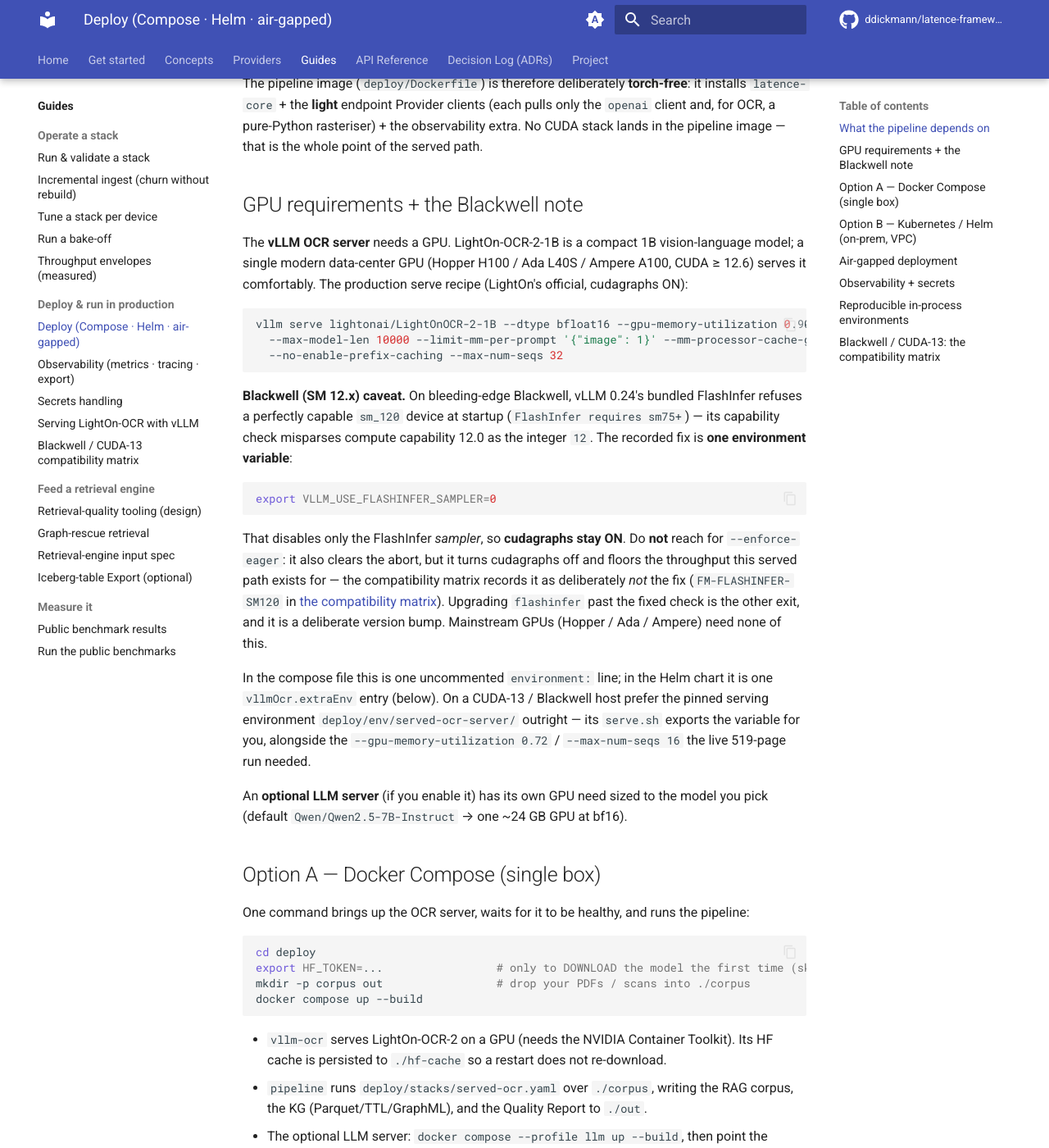
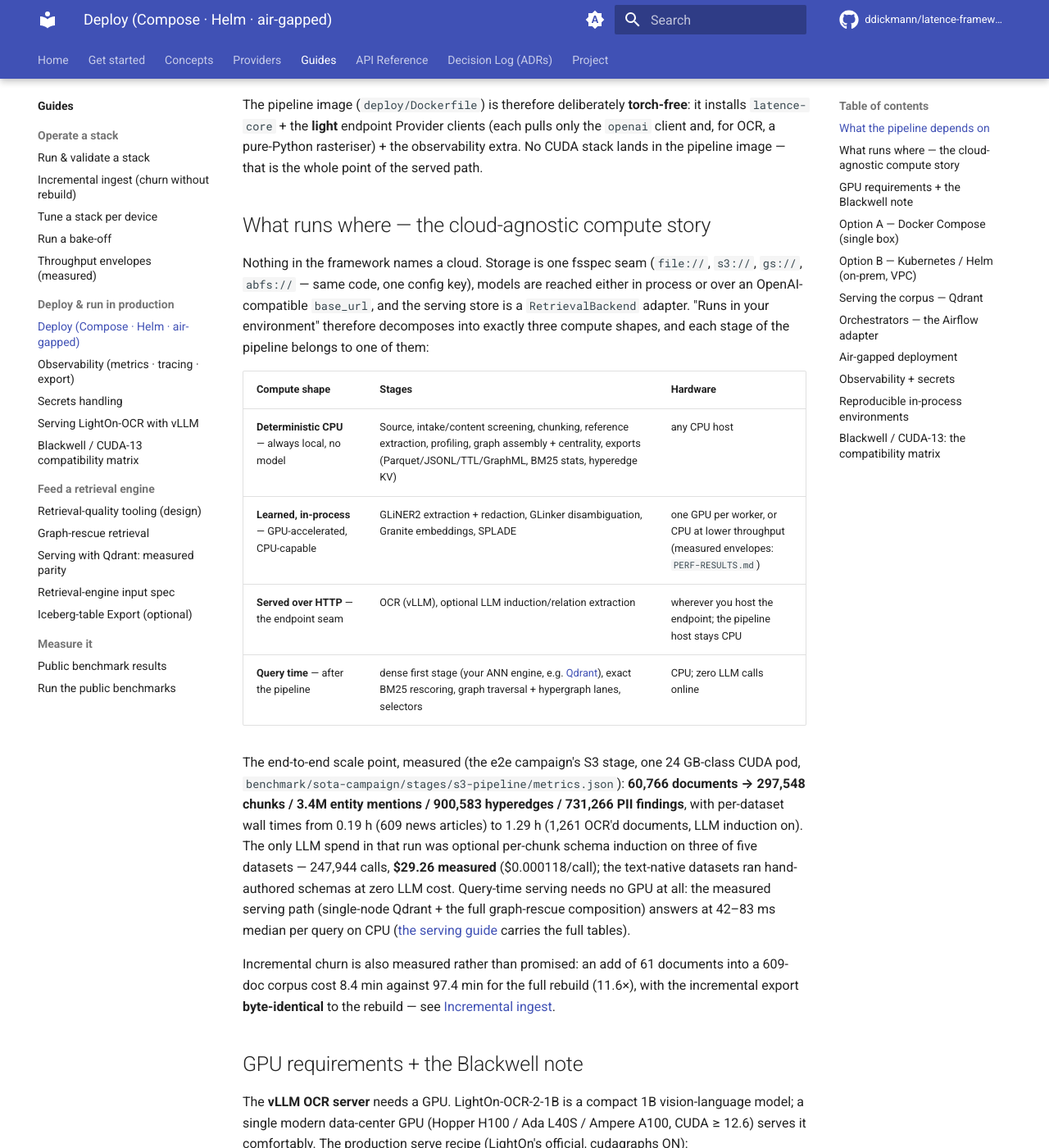
Before and after one commit to ddickmann/latence, an MkDocs documentation site: the page built from docs/deployment.md, in a window 1280 px wide and 1400 px high, scrolled down 1077 px. Shown: the whole window at 82% size. Built offline with MkDocs 1.6.1 and Material for MkDocs 9.7.7, drawn with Linux system fonts in a browser that asks for light colours; comment, search, counter and statistics services are not loaded; some of the changed text lies outside the part shown.

Commit message:
docs: Qdrant serving guide (measured parity) + deployment's cloud-agnostic compute story + Airflow honest status
- docs/guides/serving-qdrant.md: the verified Export -> collection -> served path;
  every number opened from benchmark/serving/results/*full__ef512.summary.json
  (full 12,576-q + 2,255-q sets), operating point distance=dot + hnsw_ef=512,
  id_key/search_params contracts, live-smoke + parity-harness commands.
- docs/deployment.md: 'What runs where' — the three compute shapes per stage,
  S3 measured scale/cost (60,766 docs, $29.26 induction) from stages/s3-pipeline/
  metrics.json, serving pointer, and latence-runner-airflow stated honestly
  (tested in CI's constraints-pinned airflow lane; not yet operated).
- nav + guides index updated; mkdocs build --strict green (clean-clone, CI-verbatim).

```diff
--- a/docs/deployment.md
+++ b/docs/deployment.md
@@ -8,9 +8,12 @@ in-process Provider or the vLLM server — a Hugging Face model cache.
 
 Contents:
 - [What the pipeline depends on](#what-the-pipeline-depends-on)
+- [What runs where — the cloud-agnostic compute story](#what-runs-where--the-cloud-agnostic-compute-story)
 - [GPU requirements + the Blackwell note](#gpu-requirements--the-blackwell-note)
 - [Option A — Docker Compose (single box)](#option-a--docker-compose-single-box)
 - [Option B — Kubernetes / Helm (on-prem, VPC)](#option-b--kubernetes--helm-on-prem-vpc)
+- [Serving the corpus — Qdrant](#serving-the-corpus--qdrant)
+- [Orchestrators — the Airflow adapter](#orchestrators--the-airflow-adapter)
 - [Air-gapped deployment](#air-gapped-deployment)
 - [Observability + secrets](#observability--secrets)
 - [Reproducible in-process environments](#reproducible-in-process-environments)
@@ -45,6 +48,35 @@ The pipeline image (`deploy/Dockerfile`) is therefore deliberately **torch-free*
 `latence-core` + the **light** endpoint Provider clients (each pulls only the `openai` client and,
 for OCR, a pure-Python rasteriser) + the observability extra. No CUDA stack lands in the pipeline
 image — that is the whole point of the served path.
+
+## What runs where — the cloud-agnostic compute story
+
+Nothing in the framework names a cloud. Storage is one fsspec seam (`file://`, `s3://`, `gs://`,
+`abfs://` — same code, one config key), models are reached either in process or over an
+OpenAI-compatible `base_url`, and the serving store is a `RetrievalBackend` adapter. "Runs in
+your environment" therefore decomposes into exactly three compute shapes, and each stage of the
+pipeline belongs to one of them:
+
+| Compute shape | Stages | Hardware |
+| --- | --- | --- |
+| **Deterministic CPU** — always local, no model | Source, intake/content screening, chunking, reference extraction, profiling, graph assembly + centrality, exports (Parquet/JSONL/TTL/GraphML, BM25 stats, hyperedge KV) | any CPU host |
+| **Learned, in-process** — GPU-accelerated, CPU-capable | GLiNER2 extraction + redaction, GLinker disambiguation, Granite embeddings, SPLADE | one GPU per worker, or CPU at lower throughput (measured envelopes: `PERF-RESULTS.md`) |
+| **Served over HTTP** — the endpoint seam | OCR (vLLM), optional LLM induction/relation extraction | wherever you host the endpoint; the pipeline host stays CPU |
+| **Query time** — after the pipeline | dense first stage (your ANN engine, e.g. [Qdrant](guides/serving-qdrant.md)), exact BM25 rescoring, graph traversal + hypergraph lanes, selectors | CPU; zero LLM calls online |
+
+The end-to-end scale point, measured (the e2e campaign's S3 stage, one 24 GB-class CUDA pod,
+`benchmark/sota-campaign/stages/s3-pipeline/metrics.json`): **60,766 documents → 297,548
+chunks / 3.4M entity mentions / 900,583 hyperedges / 731,266 PII findings**, with per-dataset
+wall times from 0.19 h (609 news articles) to 1.29 h (1,261 OCR'd documents, LLM induction on).
+The only LLM spend in that run was optional per-chunk schema induction on three of five
+datasets — 247,944 calls, **$29.26 measured** ($0.000118/call); the text-native datasets ran
+hand-authored schemas at zero LLM cost. Query-time serving needs no GPU at all: the measured
+serving path (single-node Qdrant + the full graph-rescue composition) answers at 42–83 ms median
+per query on CPU ([the serving guide](guides/serving-qdrant.md) carries the full tables).
+
+Incremental churn is also measured rather than promised: an add of 61 documents into a 609-doc
+corpus cost 8.4 min against 97.4 min for the full rebuild (11.6×), with the incremental export
+**byte-identical** to the rebuild — see [Incremental ingest](guides/incremental-ingest.md).
 
 ## GPU requirements + the Blackwell note
 
@@ -149,6 +181,28 @@ init step, an NFS export, or an `existingClaim` pre-populated out of band).
 **GPU scheduling.** The OCR/LLM Deployments carry a `nodeSelector` + `tolerations` for GPU nodes and
 request `nvidia.com/gpu`. The defaults match the common `nvidia.com/gpu.present` label and the
 `nvidia.com/gpu` taint the NVIDIA GPU Operator applies — change them to your cluster's convention.
+
+## Serving the corpus — Qdrant
+
+The pipeline's Exports are files; serving them behind a real ANN engine is one loader command
+against a pinned single-node compose (`deploy/qdrant/docker-compose.yml`), and the served path's
+recall parity with brute force is **measured on full query sets**, not assumed. The verified
+settings (`--distance dot` at load, `search_params: {hnsw_ef: 512}` at query) and the parity
+tables live in **[Serving with Qdrant](guides/serving-qdrant.md)**; the loader's idempotency,
+GDPR reconciliation and multi-tenancy contract are in
+[`packages/latence-sink-qdrant/README.md`](https://github.com/ddickmann/latence-framework/blob/main/packages/latence-sink-qdrant/README.md).
+
+## Orchestrators — the Airflow adapter
+
+`latence-runner-airflow` runs the identical Stages as an Airflow DAG (`build_dag`) — the proof
+that the Runner seam (ADR-0003/0030) really is pluggable. Its honest status: **tested, not yet
+operated**. The in-process topological driver (an Airflow-shaped executor + XCom stand-in) runs
+in every test environment; the real `build_dag` structure tests run in CI's heavy lane against a
+constraints-pinned `apache-airflow` install (`.github/workflows/ci-heavy.yml`, `airflow-dag`
+job). No production Airflow deployment of the framework has been stood up yet — treat the
+adapter as a verified seam you finish operationalising in your own Airflow, not a turnkey
+deployment artifact. The Compose/Helm paths above are the deployment shapes this guide stands
+behind end-to-end.
 
 ## Air-gapped deployment
 
--- a/mkdocs.yml
+++ b/mkdocs.yml
@@ -207,6 +207,7 @@ nav:
       - Feed a retrieval engine:
           - Retrieval-quality tooling (design): retrieval-tooling.md
           - Graph-rescue retrieval: guides/graph-rescue-retrieval.md
+          - "Serving with Qdrant: measured parity": guides/serving-qdrant.md
           - Retrieval-engine input spec: RETRIEVAL-ENGINE-INPUT-SPEC.md
           - Iceberg-table Export (optional): iceberg-export.md
       - Measure it:
```
Also changed, not shown: docs/guides/index.md (+4 -0 lines), docs/guides/serving-qdrant.md (added, +131 -0 lines).
